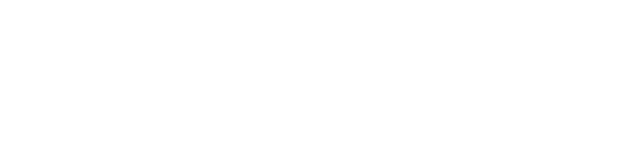
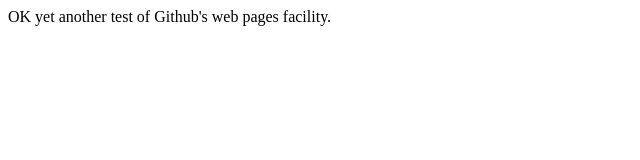
Before and after one commit to smallAreaHealthStatisticsUnit/algae, a plain HTML site: page algaeProtocol/docs/index.html in a window 1280 px wide. Shown: the whole page, without its empty margins (0-640 px from the left). Drawn offline with Linux system fonts and the light colour scheme.

Commit message:
Testing more of github's web page facilities

```diff
--- a/algaeProtocol/docs/index.html
+++ b/algaeProtocol/docs/index.html
@@ -3,6 +3,6 @@
 Test web page.
 </title>
 <body>
-
+OK yet another test of Github's web pages facility.
 </body>
 </html>
```
Also changed, not shown: 1 other file.
